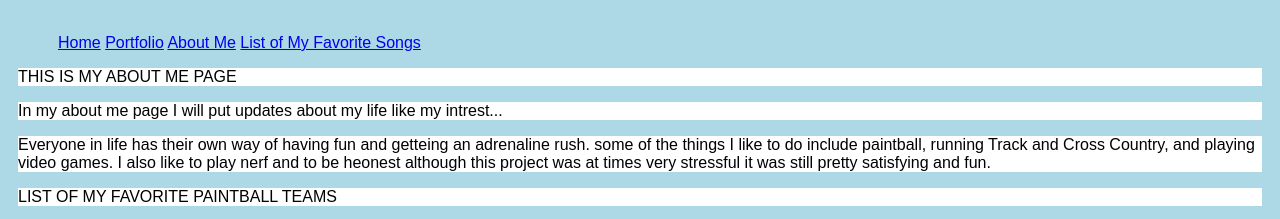
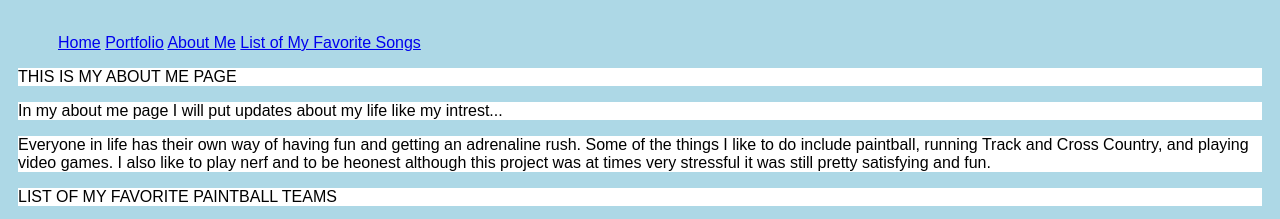
Before and after one commit to devin808/devin.silver.github.io, a plain HTML site: page aboutme.html in a window 1280 px wide. Shown: the top 219 px of the page. Drawn offline with Linux system fonts and the light colour scheme.

Commit message:
Update aboutme.html

```diff
--- a/aboutme.html
+++ b/aboutme.html
@@ -15,7 +15,7 @@
 </nav>
 <p style="background-color:rgb(255, 255, 255);">THIS IS MY ABOUT ME PAGE</p>
 <p style="background-color:rgb(255, 255, 255);">In my about me page I will put updates about my life like my intrest...</p>
-<p style="background-color:rgb(255, 255, 255);">Everyone in life has their own way of having fun and getteing an adrenaline rush. some of the things I like to do include paintball, running Track and Cross Country, and playing video games. I also like to play nerf and to be heonest although this project was at times very stressful it was still pretty satisfying and fun.</p>
+<p style="background-color:rgb(255, 255, 255);">Everyone in life has their own way of having fun and getting an adrenaline rush. Some of the things I like to do include paintball, running Track and Cross Country, and playing video games. I also like to play nerf and to be heonest although this project was at times very stressful it was still pretty satisfying and fun.</p>
 <p style="background-color:rgb(255, 255, 255);">LIST OF MY FAVORITE PAINTBALL TEAMS</p>
 <ul>
   <li>San Diego Dynasty</li>
```
